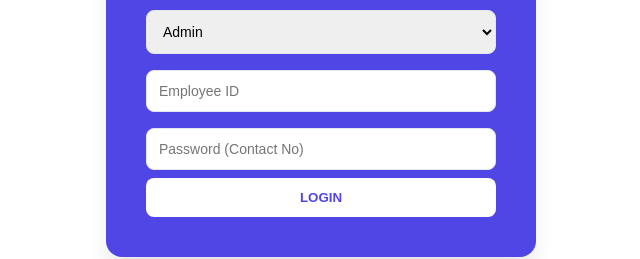
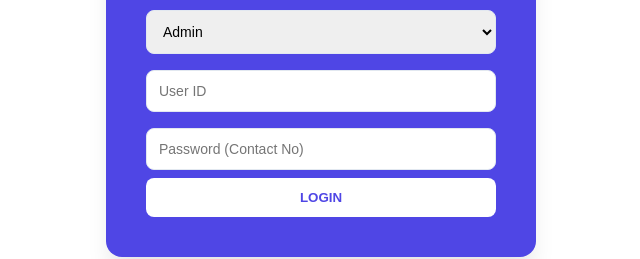
Before and after one commit to earmondal36-png/Smart-Fresh, a plain HTML site: page index.html in a window 1280 px wide. Shown: the part 327-586 px from the top of the page, 319-959 px from the left. Drawn offline with Linux system fonts and the light colour scheme; no server answers.

Commit message:
Update index.html

```diff
--- a/index.html
+++ b/index.html
@@ -67,7 +67,7 @@
             <option value="admin">Admin</option>
             <option value="emp">Employee</option>
         </select>
-        <input id="username" placeholder="Employee ID">
+        <input id="username" placeholder="User ID">
         <input id="password" type="password" placeholder="Password (Contact No)">
         <button class="btn-main" style="background:#fff; color:var(--primary)" onclick="login()">LOGIN</button>
     </div>
```
